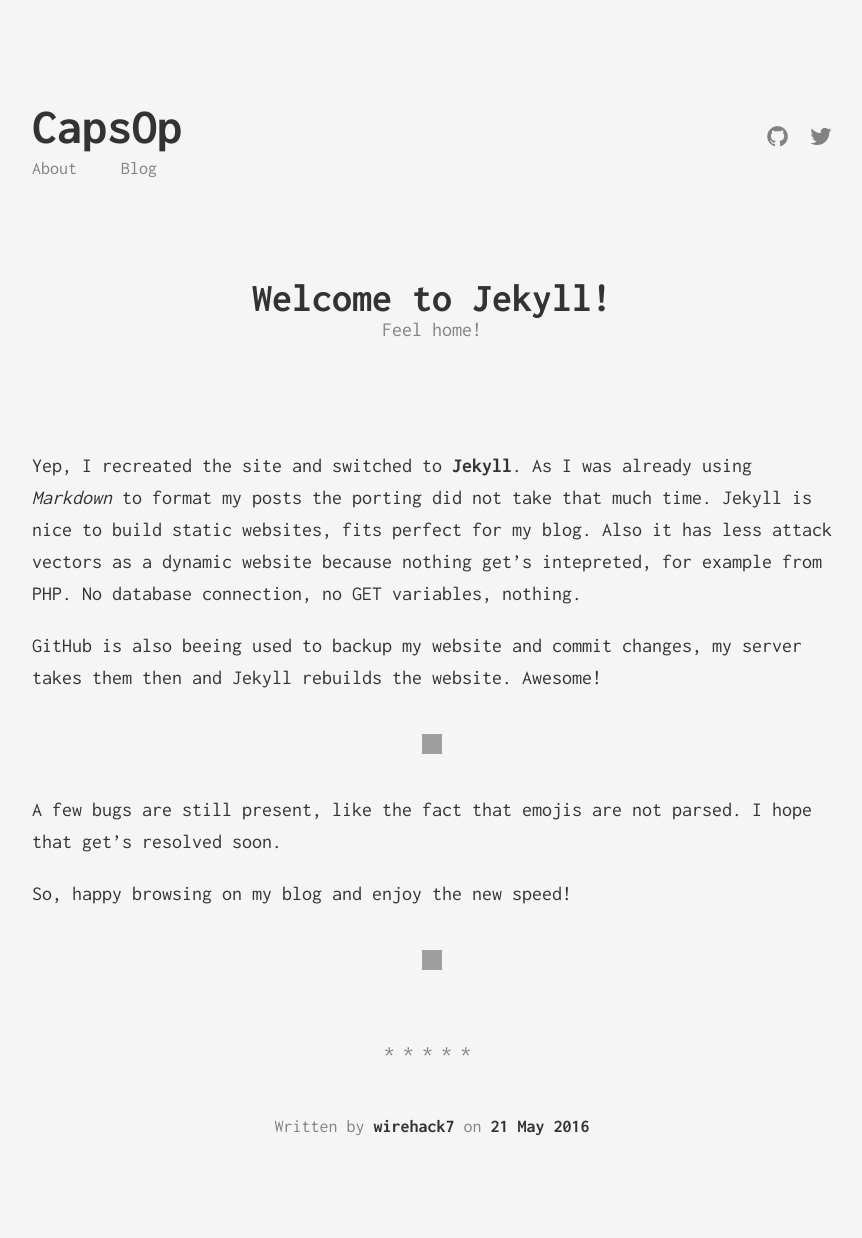
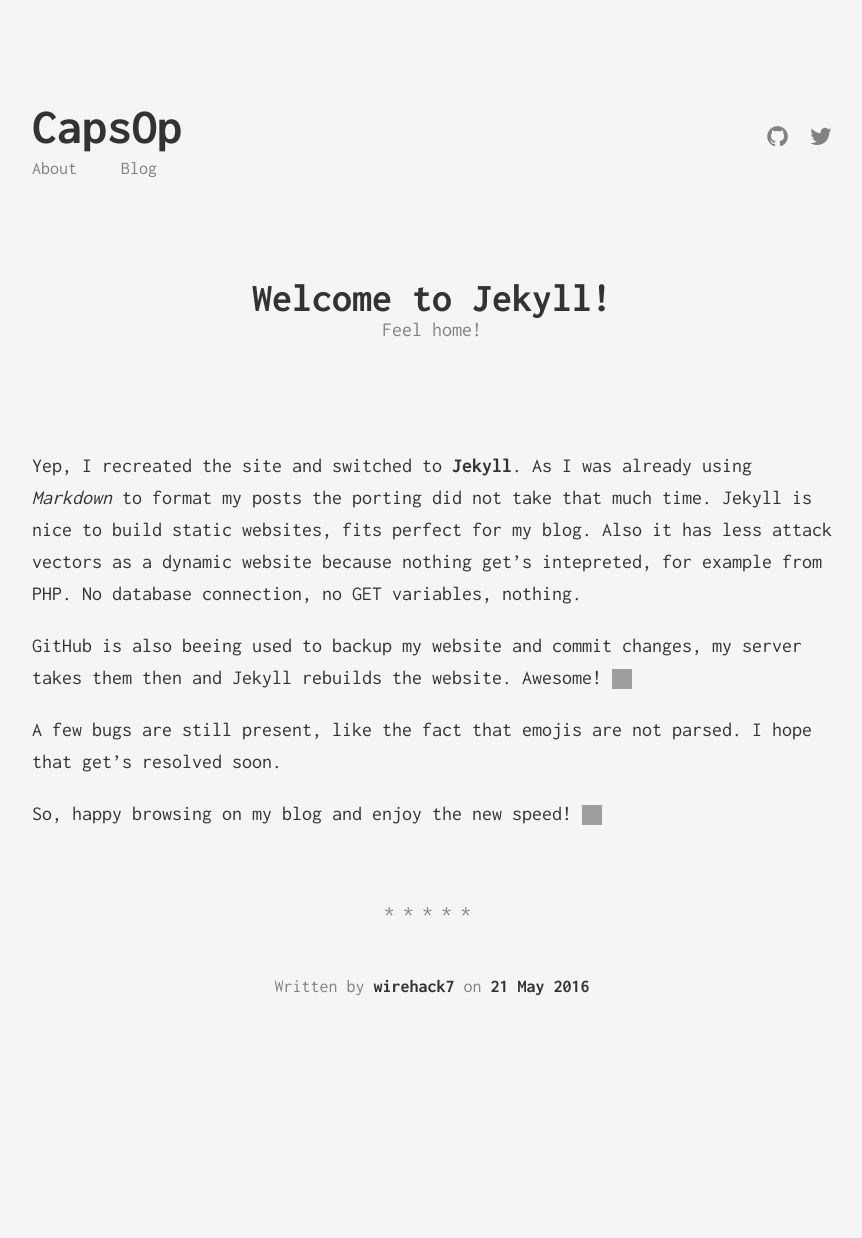
Before and after one commit to wirehack7/capsop.com, a Jekyll site: the page built from _posts/2016-05-21-jekyll.markdown, in a window 1280 px wide. Shown: the whole page, without its empty margins (208-1070 px from the left). Built offline with Jekyll 4.4.1, drawn with Linux system fonts in a browser that asks for light colours; comment, search, counter and statistics services are not loaded; after the commit the page ends 1098 px from its top, so only the background shows below that; grey boxes are pictures that could not be loaded.

Commit message:
no message

```diff
--- a/_sass/_default.scss
+++ b/_sass/_default.scss
@@ -304,6 +304,8 @@
     }
 }
 
-div.content > img.emoji {
+div.content img.emoji {
 	display: inline-block;
+	margin: auto;
+	max-width: auto;
 }
```
